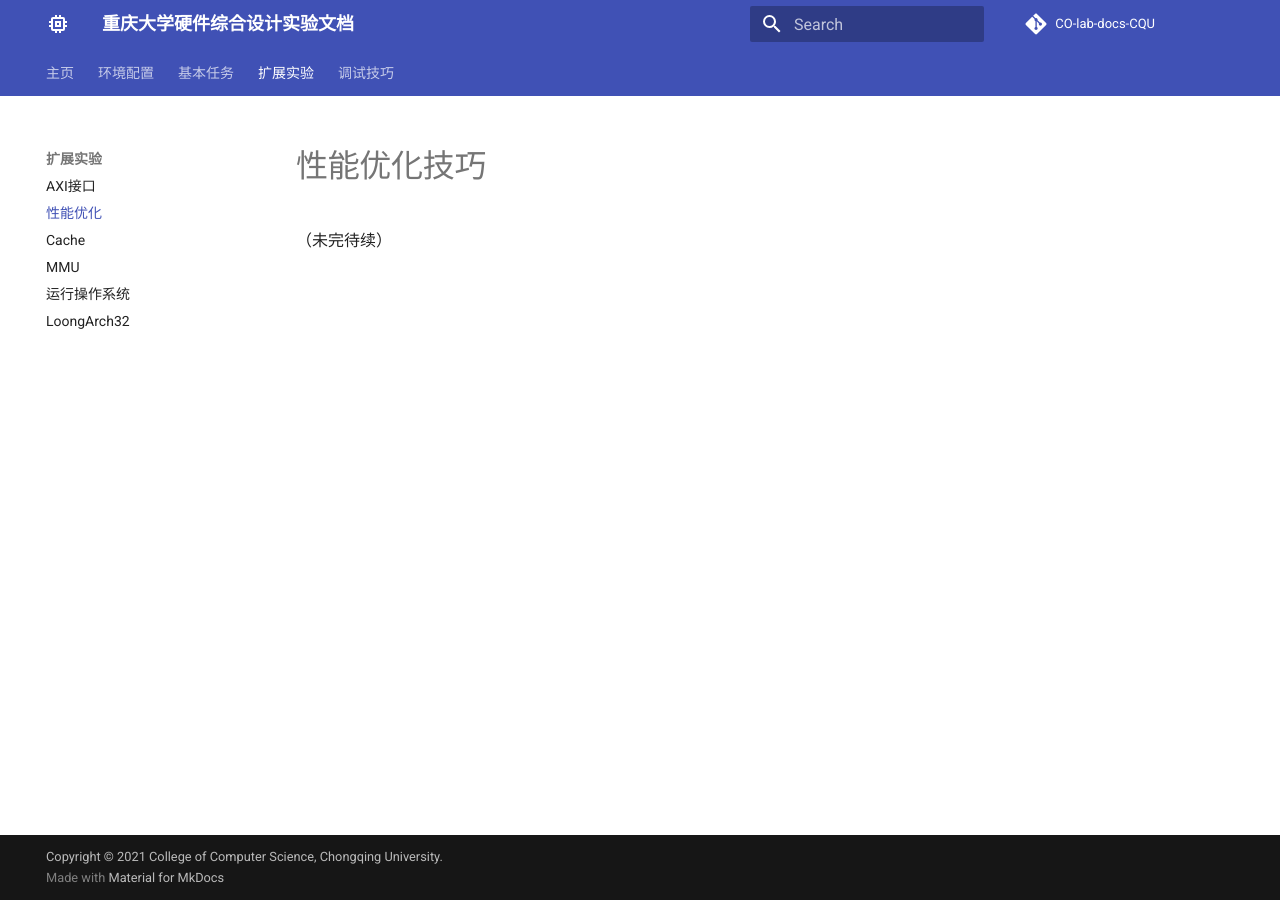
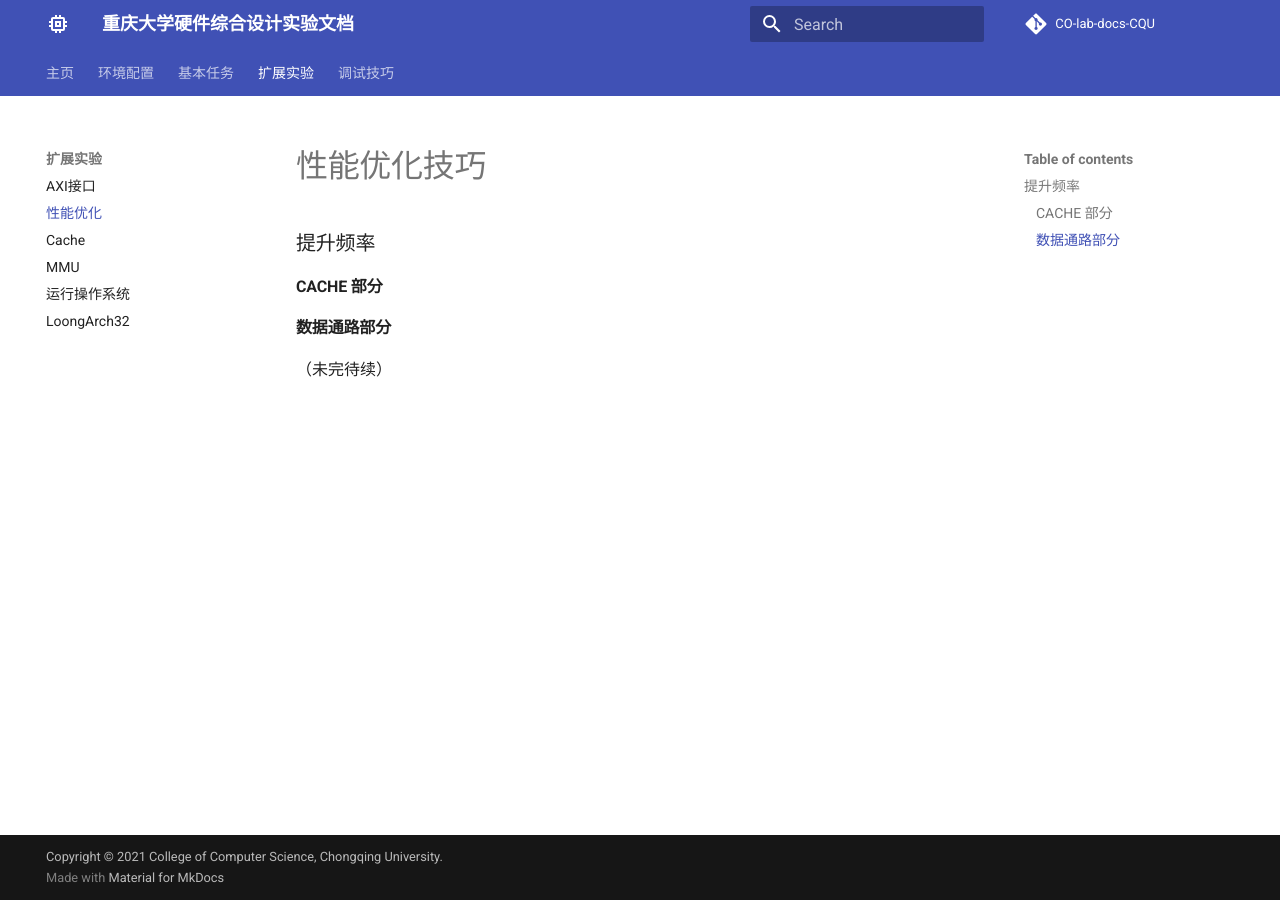
Before and after one commit to CQU-CS-LABs/CO-lab-docs-CQU, an MkDocs documentation site: the page built from docs/ext/opt.md, in a window 1280 px wide. Built offline with MkDocs 1.6.1 and Material for MkDocs 9.7.7, drawn with Linux system fonts in a browser that asks for light colours; comment, search, counter and statistics services are not loaded.

Commit message:
Add optimization framework
Add optimization framework

```diff
--- a/docs/ext/opt.md
+++ b/docs/ext/opt.md
@@ -1,3 +1,9 @@
 # 性能优化技巧
 
+### 提升频率
+
+####  **CACHE** 部分
+
+####  **数据通路部分**
+
 （未完待续）
```
